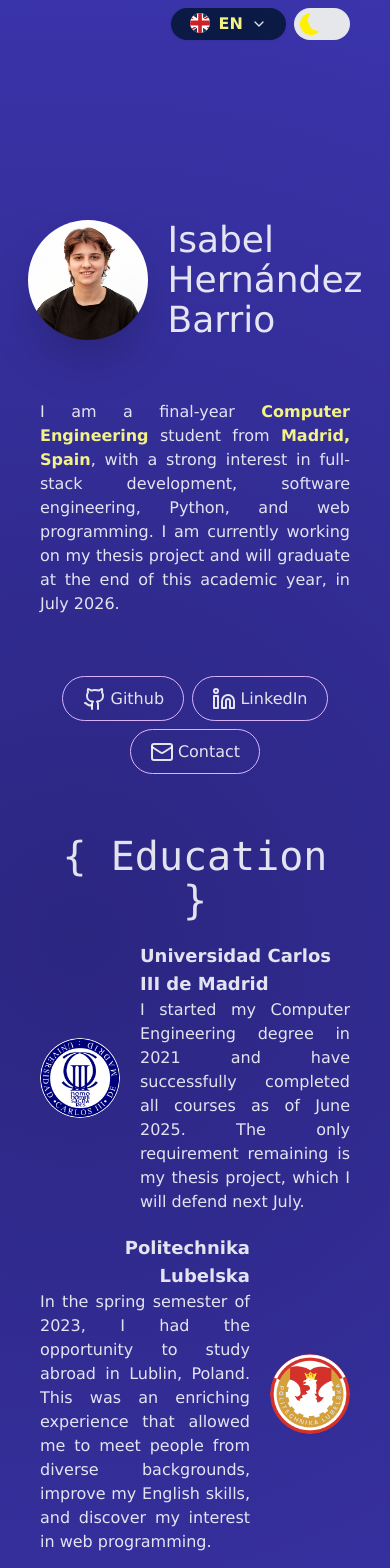
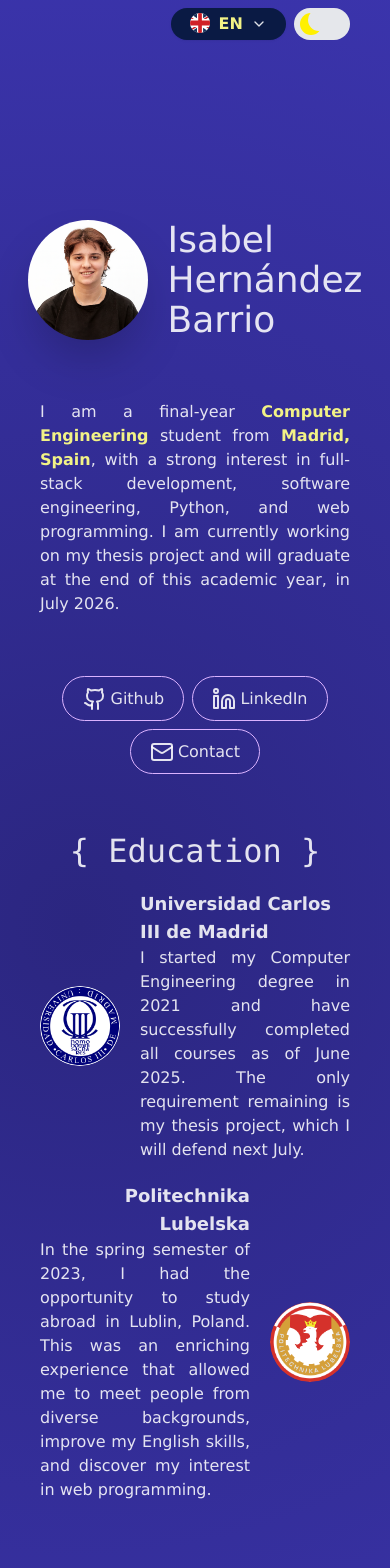
Before and after one commit to isalamajor/isalamajor.github.io, a React (Vite) app: page / in a window 390 px wide. Shown: the top 1568 px of the page. Built offline with nearby package versions, Linux system fonts and the light colour scheme.

Commit message:
fix title 2

```diff
--- a/src/index.css
+++ b/src/index.css
@@ -38,7 +38,7 @@ h1 {
   font-size: 2.8em;
   line-height: 1.1;
   font-family: Consolas, monospace;
-  font-size: clamp(2.5rem, 5vw, 3rem);
+  font-size: clamp(2rem, 5vw, 3rem);
 }
 
 button {
```
Also changed, not shown: 1 other file (tests, documents, lock files or other folders).
